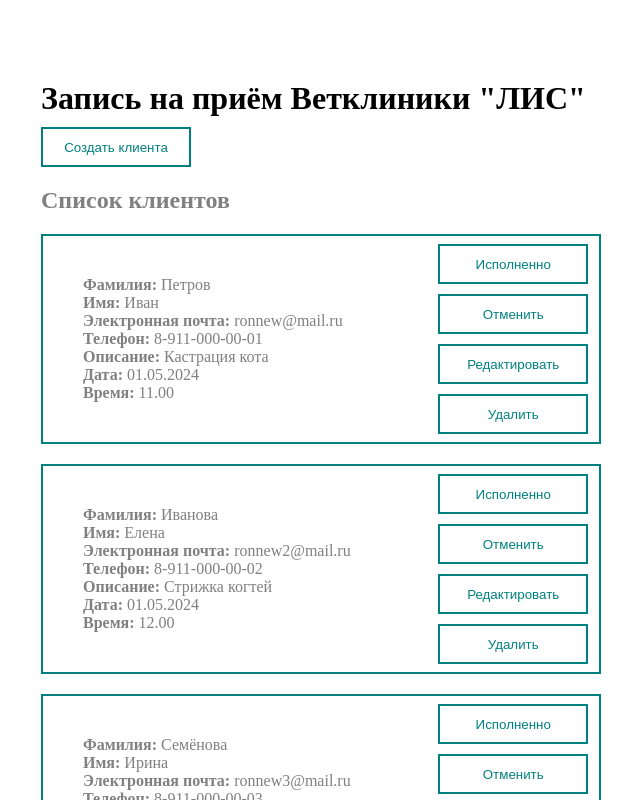
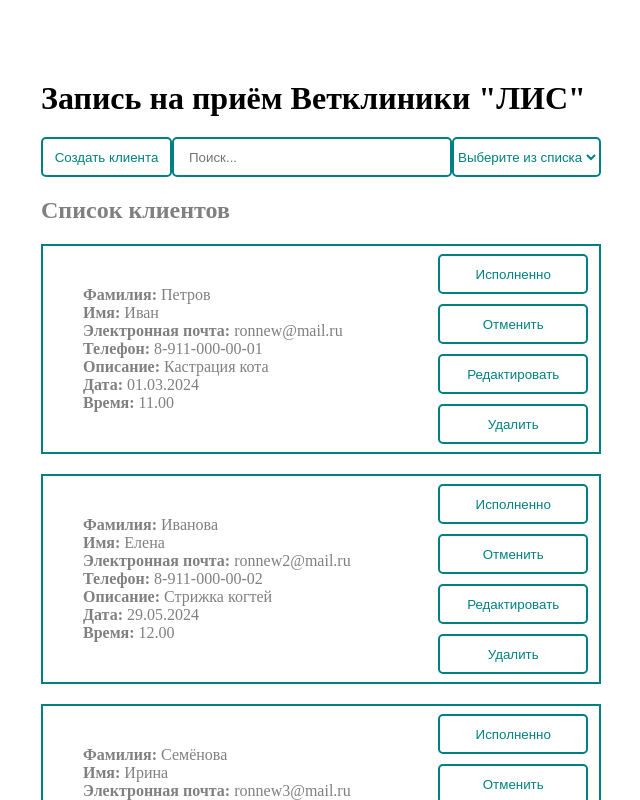
Before and after one commit to 0Vasiliy/vue3-online-vet, a Vue app: page / in a window 1280 px wide. Shown: the top 800 px of the page, without its empty margins (39-679 px from the left). Built offline with nearby package versions, Linux system fonts and the light colour scheme.

Commit message:
сортировка и начало поиска

```diff
--- a/src/App.vue
+++ b/src/App.vue
@@ -1,23 +1,32 @@
 <template>
   <div class="app">
     <h1>Запись на приём Ветклиники "ЛИС"</h1>
-    <my-button
-    @click="showDialog"
-    >Создать клиента
-  </my-button>
+    <div class="app_btns">
+      <my-button
+        @click="showDialog"
+        class="app_btn"
+        >Создать клиента
+      </my-button>
+      <my-input
+      v-model="searchQuery"
+      class="searh"
+      placeholder="Поиск..."
+      ></my-input>
+      <my-select
+      v-model="selectedSort"
+      :options="sortOptions"
+      />
+    </div>
     <my-dialog v-model:show="dialogVisible">
         <PostForm
           @create="createPost">
         </PostForm>
     </my-dialog>
-
-    <PostList
-        :posts="posts"
+    <post-list
+        :posts="sortedPosts"
         @remove="removePost"
         >
-
-      </PostList>
-
+  </post-list>
 </div>
 
 
@@ -29,6 +38,8 @@ import PostList from '@/components/PostList.vue';
 import PostItem from '@/components/PostItem.vue';
 import MyButton from './components/UI/MyButton.vue';
 import MyDialog from './components/UI/MyDialog.vue';
+import MySelect from './components/UI/MySelect.vue';
+
 import Axios from 'axios';
 
 export default {
@@ -37,22 +48,29 @@ export default {
     PostList,
     PostItem,
     MyButton,
-    MyDialog
+    MyDialog,
+    MySelect
 },
   data(){
     return{
       posts: [
-        {id: 1, surname: 'Петров', name:'Иван', email: 'ronnew@mail.ru', phone: '8-911-000-00-01', body: 'Кастрация кота', date: '01.05.2024', time: '11.00', isEdit: false},
-        {id: 2, surname: 'Иванова', name:'Елена', email: 'ronnew2@mail.ru', phone: '8-911-000-00-02', body: 'Стрижка когтей', date: '01.05.2024', time: '12.00', isEdit: false},
-        {id: 3, surname: 'Семёнова', name:'Ирина', email: 'ronnew3@mail.ru', phone: '8-911-000-00-03', body: 'Первичный приём', date: '01.05.2024', time: '13.00', isEdit: false},
-        {id: 4, surname: 'Максимов', name:'Алексей', email: 'ronnew4@mail.ru', phone: '8-911-000-00-04', body: 'Чистка ПАЖ', date: '01.05.2024', time: '14.00', isEdit: false},
+        {id: 1, surname: 'Петров', name:'Иван', email: 'ronnew@mail.ru', phone: '8-911-000-00-01', body: 'Кастрация кота', date: '01.03.2024', time: '11.00', isEdit: false},
+        {id: 2, surname: 'Иванова', name:'Елена', email: 'ronnew2@mail.ru', phone: '8-911-000-00-02', body: 'Стрижка когтей', date: '29.05.2024', time: '12.00', isEdit: false},
+        {id: 3, surname: 'Семёнова', name:'Ирина', email: 'ronnew3@mail.ru', phone: '8-911-000-00-03', body: 'Первичный приём', date: '05.02.2024', time: '13.00', isEdit: false},
+        {id: 4, surname: 'Максимов', name:'Алексей', email: 'ronnew4@mail.ru', phone: '8-911-000-00-04', body: 'Чистка ПАЖ', date: '12.01.2024', time: '14.00', isEdit: false},
         {id: 5, surname: 'Горыныч', name:'Олег', email: 'ronnew5@mail.ru', phone: '8-911-000-00-05', body: 'Повторный приём', date: '01.05.2024', time: '15.00', isEdit: false},
       ],
-      // cancellationPost: {
-      //   backgroundColor: 'red'
-      // },
-      // cancellationPost: false,
       dialogVisible: false,
+      selectedSort: '',
+      searchQuery: '',
+      sortOptions:[
+        {value: 'surname', name: 'По фамилии'},
+        {value: 'name', name: 'По имени'},
+        {value: 'email', name: 'По эл.почте'},
+        {value: 'phone', name: 'По телефону'},
+        {value: 'body', name: 'По услуге'},
+        // {value: 'date', name: 'По дате'},
+      ]
     }
   },
   methods: {
@@ -69,11 +87,17 @@ export default {
       showDialog() {
         this.dialogVisible = true;
       },
-  //     cancellation(){
-  //       this.cancellationPost.backgroundColor = true
-  // }
+ },
+ computed:{
+  sortedPosts() {
+      return [...this.posts].sort((post1, post2) => post1[this.selectedSort]?.localeCompare(post2[this.selectedSort]))
+  },
+  searchedPosts(){
+      return this.sortedPosts.filter(post => post.title.toLowerCase().includes(this.searchQuery.toLowerCase()))
+    },
+ },
+
 }
-    }
 
 </script>
 
@@ -86,5 +110,18 @@ export default {
   .app{
     padding: 80px;
   }
-
+ .app_btns{
+  max-width: 50%;
+  display: flex;
+  align-items: center;
+  justify-content: space-between;
+}
+.app_btn{
+  margin-top: 20px;
+}
+.searh{
+  max-width: 50%;
+  border-radius: 5px;
+  height: 40px;
+}
 </style>
--- a/src/components/PostForm.vue
+++ b/src/components/PostForm.vue
@@ -90,5 +90,8 @@ export default {
   h4{
     font-size: 24px;
   }
+  .postform_btns{
+    margin-top: 10px;
+  }
 
 </style>
--- a/src/components/PostItem.vue
+++ b/src/components/PostItem.vue
@@ -20,16 +20,18 @@
           <input v-model="post.time" placeholder="Время">
           <button @click="save(post)" class="btn_save">Сохранить</button>
         </div>
-        <div class="post_btn">
-          <my-button @click="executed">Исполненно</my-button>
-          <my-button @click="cancellation">Отменить</my-button>
+        <div class="post_btns">
+          <my-button class="post_btn" @click="executed">Исполненно</my-button>
+          <my-button class="post_btn" @click="cancellation">Отменить</my-button>
           <my-button
           @click="edit(post)"
           v-bind:disabled="isDisabled"
+          class="post_btn"
           >Редактировать</my-button>
           <my-button
             @click="$emit('remove',post)"
             v-bind:disabled="isDisabled"
+            class="post_btn"
            >Удалить</my-button>
         </div>
     </div>
@@ -113,10 +115,13 @@ align-items: center;
   margin-top: 7px;
   border:1px solid teal;
  }
-  .post_btn{
+  .post_btns{
     margin-bottom: 10px;
     position:absolute;
     right: 51%;
+  }
+  .post_btn{
+    margin-top: 10px;
   }
   .btn_save{
     margin-top: 7px;
@@ -124,5 +129,14 @@ align-items: center;
     border:1px solid teal;
     cursor: pointer;
   }
+  @media(max-width:1150px){
+    .post{
+      max-width: 35%;
 
+    }
+    .post_btn{
+      right: 0;
+      left:15%;
+    }
+  }
   </style>
--- a/src/components/PostList.vue
+++ b/src/components/PostList.vue
@@ -1,13 +1,15 @@
 <template>
   <div class="post-list" v-show="posts.length > 0">
     <h3>Список клиентов</h3>
+    <TransitionGroup name="list">
     <PostItem
-    v-for="post in posts"
-    :post="post"
-    :key="post.id"
-    @remove="$emit('remove',post)"
-    >
+      v-for="post in posts"
+      :post="post"
+      :key="post.id"
+      @remove="$emit('remove',post)"
+      >
   </PostItem>
+  </TransitionGroup>
   </div>
   <h2 v-show="posts.length === 0">
       Список клиентов пуст
@@ -47,4 +49,22 @@ export default {
     color: red;
     display: block;
   }
+  /* @media(max-width:1150px){
+    .post-list{
+      display: flex;
+      flex-direction: column;
+    }
+  } */
+.list-enter-active,
+.list-leave-active {
+  transition: all 0.5s ease;
+}
+.list-enter-from,
+.list-leave-to {
+  opacity: 0;
+  transform: translateX(30px);
+}
+.list-move {
+  transition: transform 0.6s ease;
+}
 </style>
--- a/src/components/UI/MyButton.vue
+++ b/src/components/UI/MyButton.vue
@@ -18,10 +18,11 @@
         width: 150px;
         height: 40px;
         border:  2px solid teal;
-        margin-top: 10px;
+        /* margin-top: 10px; */
         cursor: pointer;
         color: teal;
         background: none;
+        border-radius: 5px;
   }
 
   </style>
--- /dev/null
+++ b/src/components/UI/MySelect.vue
@@ -0,0 +1,50 @@
+<template>
+    <select class="select" :value="modelValue" @change="changeOption">
+        <option class="option-txt" disabled value="">Выберите из списка</option>
+        <option
+        v-for="option in options"
+        :key="option.value"
+        :value="option.value"
+        >
+        {{ option.name }}
+
+        </option>
+    </select>
+</template>
+
+<script>
+export default{
+    name: 'my-select',
+    props:{
+        modelValue:{
+            type: String
+        },
+        options:{
+            type: Array,
+            default: () => []
+        }
+    },
+    methods:{
+        changeOption(event){
+            this.$emit('update:modelValue', event.target.value)
+        }
+    }
+}
+</script>
+
+<style scoped>
+.select{
+    width: 150px;
+    height: 40px;
+    border:  2px solid teal;
+    margin-top: 20px;
+    cursor: pointer;
+    color: teal;
+    background: none;
+    border-radius: 5px;
+}
+.option-txt{
+    color: gray;
+    opacity: 0.7;
+}
+</style>
--- a/src/components/UI/index.js
+++ b/src/components/UI/index.js
@@ -5,5 +5,5 @@ import MyDialog from "@/components/UI/MyDialog.vue";
 export default [
     MyButton,
     MyInput,
-    MyDialog
+    MyDialog,
 ]
```
